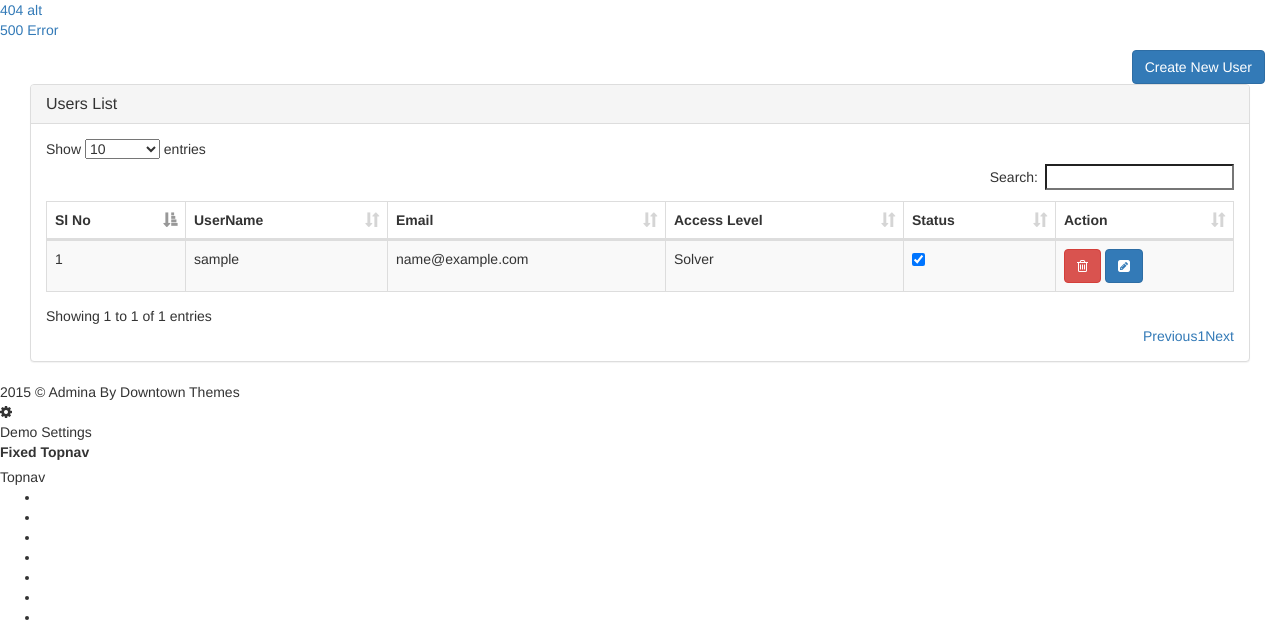
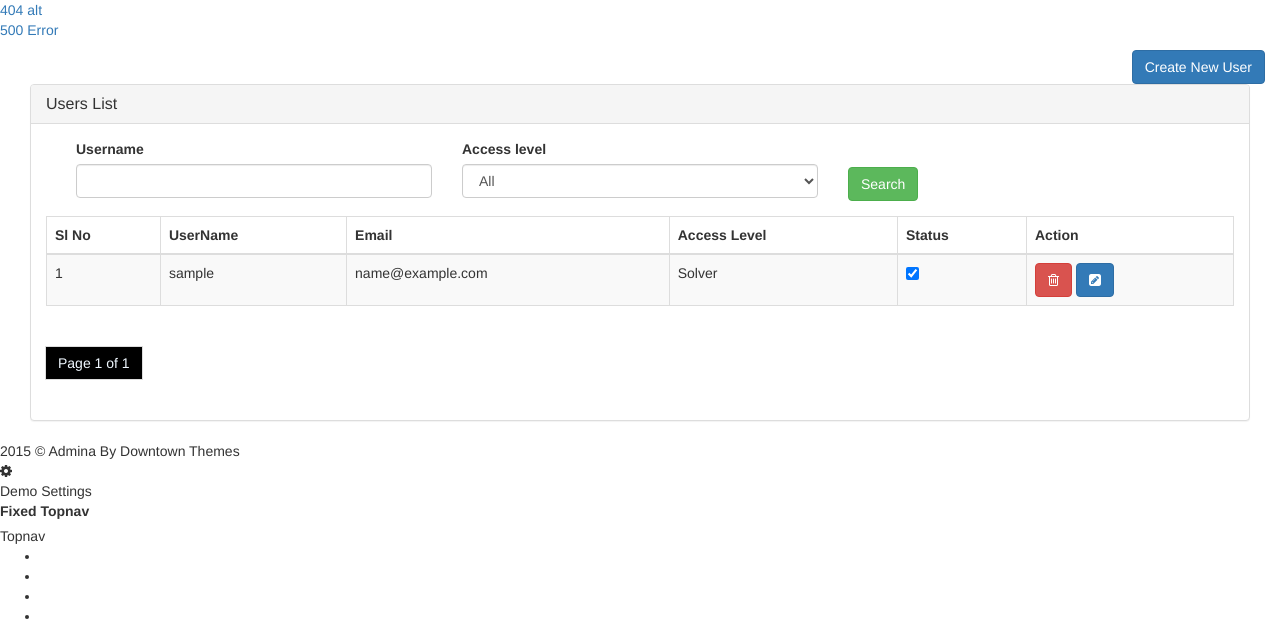
Before and after one commit to ShakilAhmmed/issues, a Django app: page /backend/create_user in a window 1280 px wide. Shown: the part 620-1240 px from the top of the page. Run offline with Django 3.2, Linux system fonts and the light colour scheme; the visitor is signed in with stand-in values (Sample User, id 1); data comes from the database, SQL or seed files in the repository; some libraries are stand-ins or nearby versions; some web fonts are replaced.

Commit message:
Django Filter

```diff
--- a/issue_tracker_src/backend/forms.py
+++ b/issue_tracker_src/backend/forms.py
@@ -26,6 +26,22 @@ class SignUpForm(UserCreationForm):
         fields = ('username', 'first_name', 'last_name', 'email', 'access_level', 'password1', 'password2',)
 
 
+class UserSearchForm(forms.Form):
+    username = forms.CharField(required=False, widget=forms.TextInput(attrs={
+        'class': 'form-control'
+    }))
+    ACCESS_LEVEL = (
+        ('', 'All'),
+        ('Issue Creator', 'Issue Creator'),
+        ('Solver', 'Solver'),
+        ('Developer', 'Developer'),
+        ('Monitor', 'Monitor')
+    )
+    access_level = forms.CharField(required=False, widget=forms.Select(choices=ACCESS_LEVEL, attrs={
+        'class': 'form-control'
+    }))
+
+
 class ProjectForm(forms.ModelForm):
     class Meta:
         model = ProjectModel
--- a/issue_tracker_src/backend/models.py
+++ b/issue_tracker_src/backend/models.py
@@ -18,3 +18,7 @@ class ProjectModel(models.Model):
     created_by = models.ForeignKey(CustomUser, on_delete=models.CASCADE)
     created_at = models.DateTimeField(auto_now_add=True)
     updated_at = models.DateTimeField(auto_now=True)
+
+    @classmethod
+    def paginate(self):
+        return "<h1>Hello</h1>"
--- a/issue_tracker_src/backend/views.py
+++ b/issue_tracker_src/backend/views.py
@@ -1,15 +1,19 @@
 from django.contrib import messages
 from django.contrib.auth.decorators import login_required
 from django.contrib.auth.models import User
+from django.db.models import Sum
 from django.http import HttpResponseRedirect, HttpResponse, JsonResponse
 from django.shortcuts import render, get_object_or_404
 from django.urls import reverse
+
+from .filters import ProjectFilter
 from .serializers import CustomUserSerializer
 # Create your views here.
 from django.views import View
 
 from .models import CustomUser, ProjectModel
-from .forms import SignUpForm, ProjectForm
+from .forms import SignUpForm, ProjectForm, UserSearchForm
+from django.core.paginator import Paginator, EmptyPage, PageNotAnInteger
 
 
 @login_required()
@@ -39,7 +43,6 @@ def backend(request):
 
 @login_required()
 def create_user(request):
-    users = CustomUser.objects.only('username', 'email', 'access_level', 'is_active').all()
     if request.method == 'POST':
         form = SignUpForm(request.POST)
         if form.is_valid():
@@ -48,9 +51,20 @@ def create_user(request):
             return HttpResponseRedirect(reverse('create_user'))
     else:
         form = SignUpForm()
+        users = CustomUser.objects.only('username', 'email', 'access_level', 'is_active').all()
+        search_form = UserSearchForm(request.GET)
+        if request.GET.get('username'):
+            users = users.filter(username__icontains=request.GET.get('username').strip())
+        if request.GET.get('access_level'):
+            users = users.filter(access_level=request.GET.get('access_level').strip())
+        users = Paginator(users, 2)  # Show 25 contacts per page
+        page = request.GET.get('page')
+        users = users.get_page(page)
+
     context = {
         'form': form,
-        'users': users
+        'users': users,
+        'search_form': search_form
     }
     return render(request, 'admin_panel/Rbac/create_user.html', context)
 
@@ -108,11 +122,7 @@ def delete_user(request):
 
 @login_required()
 def project(request):
-    projects = ProjectModel.objects.select_related().all().values('pk', 'project_title', 'project_status',
-                                                                  'created_by__username')
-    # bool(projects)
-    # print(projects.count())
-
+    # print(ProjectModel.paginate())
     if request.method == "POST":
         form = ProjectForm(request.POST)
         if form.is_valid():
@@ -123,11 +133,22 @@ def project(request):
             return HttpResponseRedirect(reverse('project'))
     else:
         form = ProjectForm()
+        projects = ProjectModel.objects.all().values('pk', 'project_title', 'project_status',
+                                                     'created_by__username')
+        projects = ProjectFilter(request.GET, queryset=projects)
     context = {
         'form': form,
-        'projects': projects
+        'projects': projects,
     }
     return render(request, 'admin_panel/Project/project.html', context)
+
+
+# def search(request):
+#     projects = ProjectModel.objects.all().values('pk', 'project_title', 'project_status',
+#                                                  'created_by__username')[:100]
+#     user_filter = ProjectFilter(request.GET, queryset=projects)
+#     print(user_filter)
+#     return render(request, 'admin_panel/Project/project.html', {'filter': user_filter})
 
 
 @login_required()
--- a/issue_tracker_src/issue_tracker_src/settings.py
+++ b/issue_tracker_src/issue_tracker_src/settings.py
@@ -40,7 +40,8 @@ INSTALLED_APPS = [
     'backend.apps.BackendConfig',
     'debug_toolbar',
     'rest_framework',
-    'tinymce'
+    'tinymce',
+    'django_filters'
 ]
 AUTH_USER_MODEL = 'backend.CustomUser'
 
--- a/issue_tracker_src/templates/admin_panel/Rbac/create_user.html
+++ b/issue_tracker_src/templates/admin_panel/Rbac/create_user.html
@@ -85,9 +85,31 @@
 								<h3 class="panel-title">Users List</h3>
 							</div>
 							<div class="panel-body">
+								 <form method="get">
+                                    <div class="col-sm-12">
+                                        <div class="col-sm-4">
+                                           <div class="form-group">
+                                                <label for="{{search_form.username.id_for_label}}">{{search_form.username.label}}</label>
+                                                {{search_form.username}}
+                                            </div>
+                                        </div>
+                                         <div class="col-sm-4">
+                                           <div class="form-group">
+                                                <label for="{{search_form.access_level.id_for_label}}">{{search_form.access_level.label}}</label>
+                                                {{search_form.access_level}}
+                                            </div>
+                                        </div>
+                                        <div class="col-sm-4">
+                                           <div class="form-group">
+                                                <button class="btn btn-success" style="margin-top: 8%" type="submit">Search</button>
+                                            </div>
+                                        </div>
+                                    </div>
+                                </form>
+
 								<div class="row">
 									<div class="col-md-12 col-sm-12 col-xs-12">
-										<table id="datatable" class="table table-striped table-bordered">
+										<table  class="table table-striped table-bordered">
 											<thead>
 												<tr>
 													<th>Sl No</th>
@@ -116,9 +138,37 @@
                                                             </a>
                                                     </td>
 												</tr>
+											{% empty %}
+												<tr>
+													<td colspan="4" style="color: red">No Data Found</td>
+												</tr>
                                             {% endfor %}
 											</tbody>
 										</table>
+									<ul class="pagination">
+                                            <li class="step-links">
+                                                {% if users.has_previous %}
+                                                    <a href="?page=1">&laquo; First</a>
+                                                    <a href="?page={{ users.previous_page_number }}">Previous</a>
+                                                {% endif %}
+                                            </li>
+                                                <li class="current">
+                                                    {% if request.GET.username or request.GET.access_level %}
+                                                        <a href="{% url 'create_user' %}">
+                                                            <button style="background-color: black;color: aliceblue">Back To All</button>
+                                                        </a>
+                                                    {% else %}
+                                                    <span style="background-color: black;color: aliceblue">Page {{ users.number }} of {{ users.paginator.num_pages }}</span>
+                                                    {% endif %}
+                                                </li>
+                                                <li class="step-links">
+                                                {% if users.has_next %}
+                                                    <a href="?page={{ users.next_page_number }}">Next</a>
+                                                    <a href="?page={{ users.paginator.num_pages }}">Last &raquo;</a>
+                                                {% endif %}
+                                             </li>
+                                    </ul>
+
 
 									</div>
 								</div>
```
Also changed, not shown: issue_tracker_src/backend/filters.py (added, +21 -0 lines), issue_tracker_src/templates/admin_panel/Project/project.html (+30 -2 lines).
